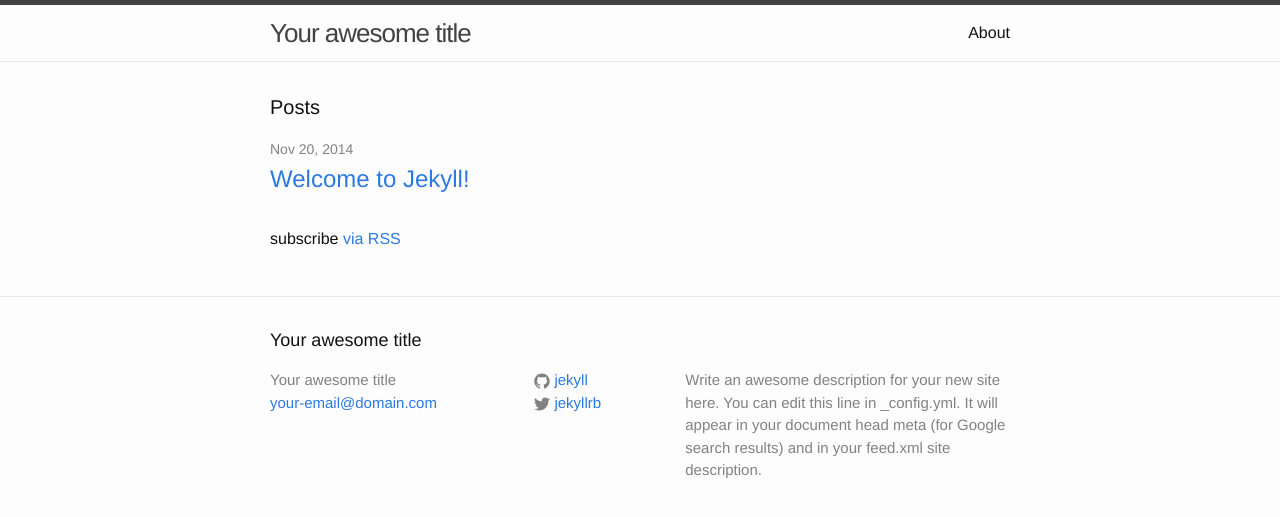
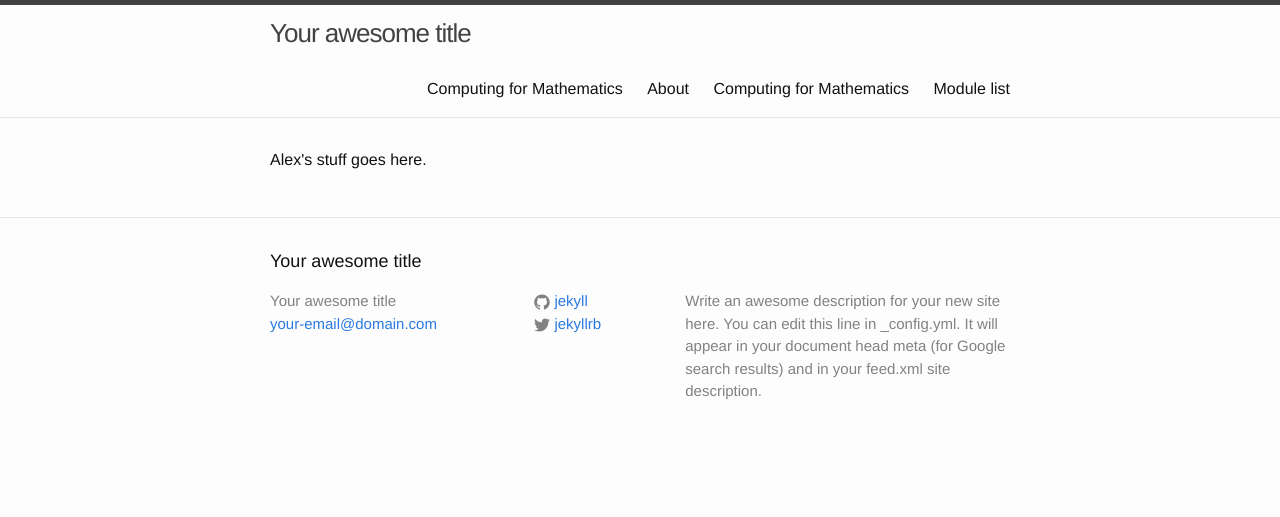
Before and after one commit to alcarney/Module-Planner, a Jekyll site: the page built from index.html, in a window 1280 px wide. Shown: the top 517 px of the page. Built offline with Jekyll 4.4.1, drawn with Linux system fonts in a browser that asks for light colours.

Commit message:
Have basic website a bit better

```diff
--- a/index.html
+++ b/index.html
@@ -4,20 +4,8 @@
 
 <div class="home">
 
-  <h1 class="page-heading">Posts</h1>
 
-  <ul class="post-list">
-    {% for post in site.posts %}
-      <li>
-        <span class="post-meta">{{ post.date | date: "%b %-d, %Y" }}</span>
+  <p>Alex's stuff goes here.</p>
 
-        <h2>
-          <a class="post-link" href="{{ post.url | prepend: site.baseurl }}">{{ post.title }}</a>
-        </h2>
-      </li>
-    {% endfor %}
-  </ul>
-
-  <p class="rss-subscribe">subscribe <a href="{{ "/feed.xml" | prepend: site.baseurl }}">via RSS</a></p>
 
 </div>
```
Also changed, not shown: Computing_for_mathematics.md (added, +9 -0 lines), FirstYear/computing_for_mathematics.md (added, +9 -0 lines), ModuleList/index.html (added, +18 -0 lines).
